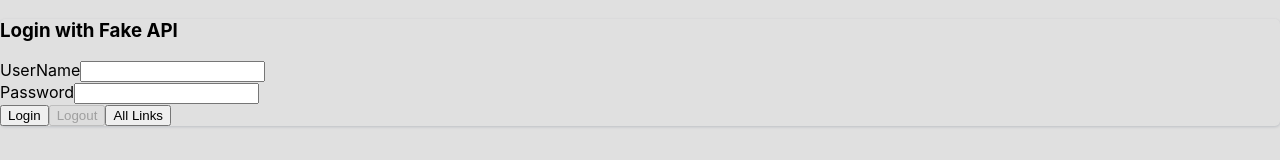
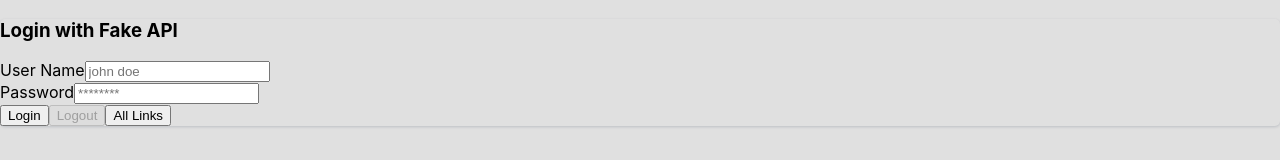
Before and after one commit to Moazam05/react-protected-routes-v6, a React (Create React App) app: page /login in a window 1280 px wide. Shown: the top 160 px of the page. Built offline with nearby package versions, Linux system fonts and the light colour scheme; the HTML template or start-up script is replaced by a standard one.

Commit message:
react hook form implemented

```diff
--- a/package.json
+++ b/package.json
@@ -9,6 +9,7 @@
     "@testing-library/user-event": "^13.5.0",
     "react": "^18.2.0",
     "react-dom": "^18.2.0",
+    "react-hook-form": "^7.34.2",
     "react-icons": "^4.4.0",
     "react-router-dom": "^6.3.0",
     "react-scripts": "5.0.1",
--- a/src/components/Login.js
+++ b/src/components/Login.js
@@ -1,10 +1,12 @@
 // React Imports
-import React, { useState } from 'react';
+import React from 'react';
 import { useNavigate, useLocation } from 'react-router-dom';
 // Context Provider
 import { useAuthContext } from '../context/AuthProvider';
 // React Toastify
 import { toast } from 'react-toastify';
+// React Hook Form
+import { useForm } from 'react-hook-form';
 
 const Login = () => {
   // Context
@@ -13,23 +15,39 @@ const Login = () => {
   const location = useLocation();
   const from = location.state?.from?.pathname || '/';
 
-  // States
-  const [name, setName] = useState('');
-  const [password, setPassword] = useState('');
-
   // Local Storage
   const userCheck = JSON.parse(localStorage.getItem('currentUser'));
 
+  // React Hook Form
+  const {
+    handleSubmit,
+    register,
+    reset,
+    formState: { errors, isSubmitting },
+  } = useForm({
+    mode: 'onBlur',
+    defaultValues: {
+      name: '',
+      password: '',
+    },
+  });
+
+  // Reset States
+  const handleReset = () => {
+    reset({
+      name: '',
+      password: '',
+    });
+  };
+
   // Form Submit
-  const handleSubmit = async (e) => {
-    e.preventDefault();
-
+  const onSubmit = async (data) => {
     try {
       var myHeaders = new Headers();
       myHeaders.append('Content-Type', 'application/json');
       var raw = JSON.stringify({
-        userName: name,
-        password: password,
+        userName: data?.name,
+        password: data?.password,
         verified: true,
         blocked: false,
         delay: 20,
@@ -47,9 +65,11 @@ const Login = () => {
         .catch((error) => console.log(error));
       localStorage.setItem('currentUser', JSON.stringify(result));
       toast.success('Login Successfully');
+      if (result) {
+        handleReset();
+      }
       // window.location.href = '/linkpage';
       navigate(from, { replace: true });
-      // console.log('[[[[[[[[[[[[[', result);
       setAuth(result);
     } catch (error) {
       console.log(error.response);
@@ -64,37 +84,68 @@ const Login = () => {
           <div className='col-md-8'>
             <div className='my-5 card p-4'>
               <h3 className='text-center mb-4'>Login with Fake API</h3>
-              <form onSubmit={handleSubmit}>
-                <div className='mb-3'>
-                  <label htmlFor='exampleInputName1' className='form-label'>
-                    UserName
+              <form onSubmit={handleSubmit(onSubmit)}>
+                <div className='mb-3 mt-1'>
+                  <label htmlFor='user-name' className='form-label'>
+                    User Name
                   </label>
                   <input
-                    required
+                    {...register('name', {
+                      required: true,
+                      maxLength: 15,
+                    })}
                     type='text'
+                    id='user-name'
                     className='form-control'
-                    id='exampleInputName1'
-                    aria-describedby='nameHelp'
-                    value={name}
-                    onChange={(e) => setName(e.target.value)}
+                    placeholder='john doe'
                   />
+                  {errors?.name?.type === 'required' && (
+                    <div className='text-danger font-small-2 mt-1'>
+                      Name is required
+                    </div>
+                  )}
+                  {errors?.name?.type === 'maxLength' && (
+                    <div className='text-danger font-small-2 mt-1'>
+                      Name cannot greater than 15 characters
+                    </div>
+                  )}
                 </div>
                 <div className='mb-3'>
-                  <label htmlFor='exampleInputPassword1' className='form-label'>
+                  <label className='form-label' htmlFor='employee-password'>
                     Password
                   </label>
+
                   <input
-                    required
+                    {...register('password', {
+                      required: true,
+                      maxLength: 6,
+                    })}
                     type='password'
+                    id='employee-password'
                     className='form-control'
-                    id='exampleInputPassword1'
-                    value={password}
-                    onChange={(e) => setPassword(e.target.value)}
+                    placeholder='********'
                   />
+                  {errors?.password?.type === 'required' && (
+                    <div className='text-danger font-small-2 mt-1'>
+                      Password is required
+                    </div>
+                  )}
+                  {errors?.password?.type === 'maxLength' && (
+                    <div className='text-danger font-small-2 mt-1'>
+                      password cannot less than 6 characters
+                    </div>
+                  )}
                 </div>
 
-                <div className='d-flex justify-content-between'>
-                  <button type='submit' className='btn btn-primary mb-3'>
+                <div className='d-flex justify-content-between mt-5'>
+                  <button
+                    disabled={isSubmitting}
+                    type='submit'
+                    className='btn btn-primary mb-3'
+                  >
+                    {isSubmitting && (
+                      <span className='spinner-border spinner-border-sm mr-1'></span>
+                    )}{' '}
                     Login
                   </button>
 
--- a/src/components/RequireAuth.js
+++ b/src/components/RequireAuth.js
@@ -6,11 +6,7 @@ const RequireAuth = ({ allowedRoles }) => {
   // Local Storage
   const auth = JSON.parse(localStorage.getItem('currentUser'));
 
-  console.log('auth', auth?.userDetails?.roles);
-
   const location = useLocation();
-
-  console.log(allowedRoles);
 
   return auth?.userDetails?.roles.find((role) =>
     allowedRoles?.includes(role)
```
Also changed, not shown: 1 other file (tests, documents, lock files or other folders).
